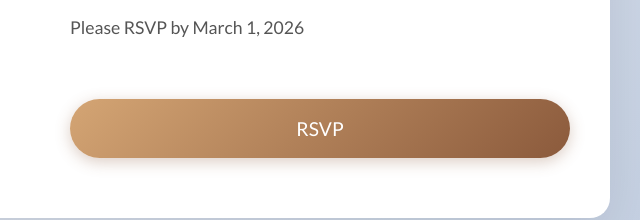
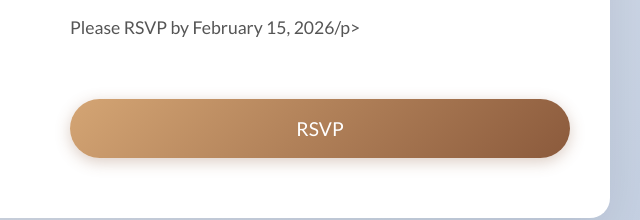
Before and after one commit to nlb248117/shezelandazmat, a plain HTML site: page index.html in a window 1280 px wide. Shown: the part 455-675 px from the top of the page, 630-1270 px from the left. Drawn offline with nearby package versions, Linux system fonts and the light colour scheme; a web font is replaced by a local one.

Commit message:
Update index.html

```diff
--- a/index.html
+++ b/index.html
@@ -22,7 +22,7 @@
                 <p class="date">Sunday, May 31, 2026</p>
                 <div class="details">
                     <p>We would be honored to have you celebrate our special day with us!</p>
-                    <p>Please RSVP by March 1, 2026</p>
+                    <p>Please RSVP by February 15, 2026/p>
                 </div>
                 <button id="rsvp-button" class="rsvp-button">RSVP</button>
             </div>
```
